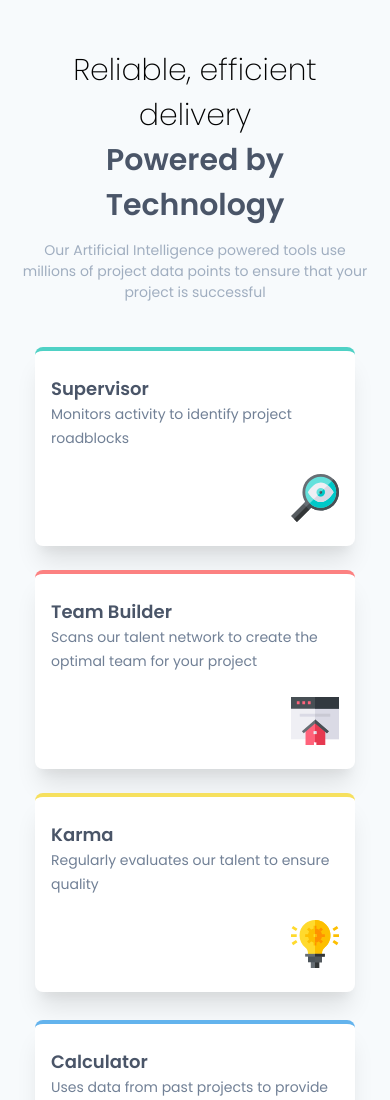
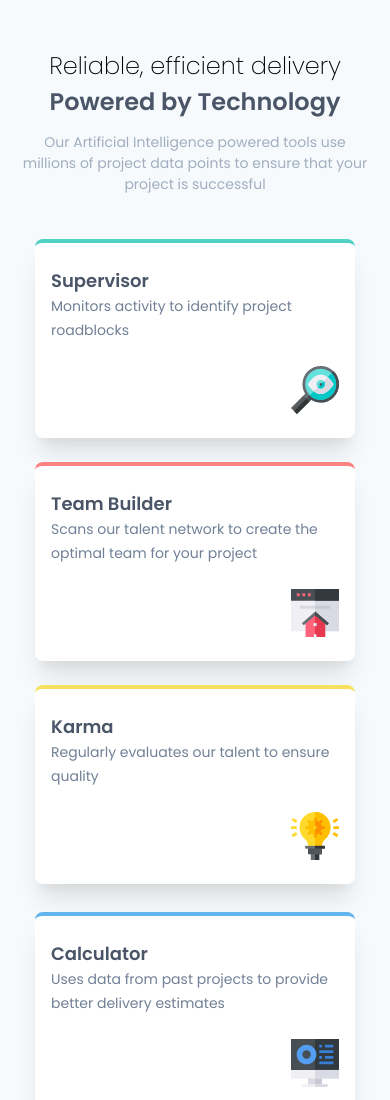
Before and after one commit to RavenColEvol/FourCard, a plain HTML site: page index.html in a window 390 px wide. Shown: the top 1100 px of the page. Drawn offline with nearby package versions, Linux system fonts and the light colour scheme.

Commit message:
initial commit

```diff
--- a/index.html
+++ b/index.html
@@ -23,11 +23,11 @@
 <body class='bg-gray-100'>
   <header class="py-12 px-5 text-center">
 
-    <h1 class="font-light text-3xl">
+    <h1 class="font-light md:text-3xl text-2xl">
       Reliable, efficient delivery
     </h1>
 
-    <h2 class="font-semibold text-3xl text-gray-700 mb-3">
+    <h2 class="font-semibold md:text-3xl text-2xl text-gray-700 mb-3">
       Powered by Technology
     </h2>
 
```
